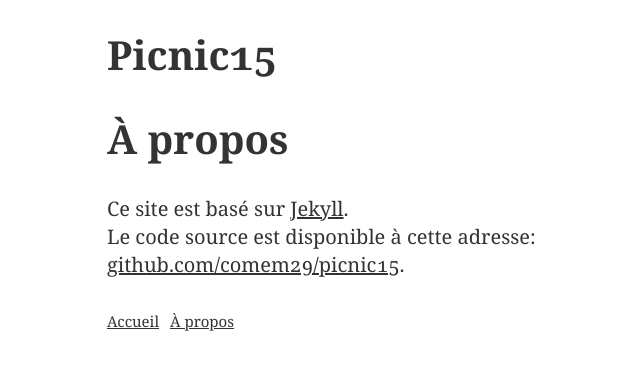
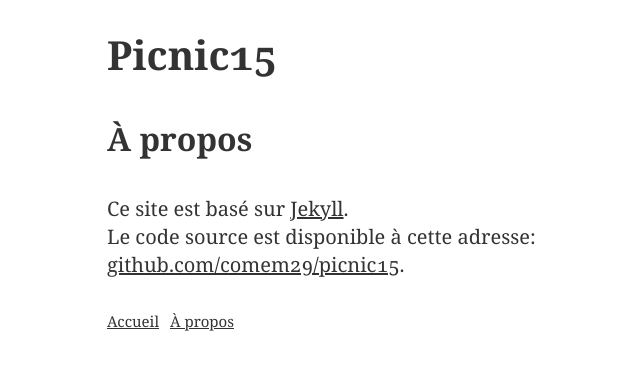
Before and after one commit to comem29/picnic15, a Jekyll site: the page built from about.md, in a window 1280 px wide. Shown: the top 370 px of the page, without its empty margins (186-826 px from the left). Built offline with Jekyll 4.4.1, drawn with Linux system fonts in a browser that asks for light colours.

Commit message:
set page name to h2

```diff
--- a/_layouts/page.html
+++ b/_layouts/page.html
@@ -4,10 +4,10 @@ layout: default
 <div class="post">
 
   <header class="post-header">
-    <h1 class="post-title">{{ page.title }}</h1>
+    <h2>{{ page.title }}</h1>
   </header>
 
-  <article class="post-content">
+  <article>
     {{ content }}
   </article>
 
```
